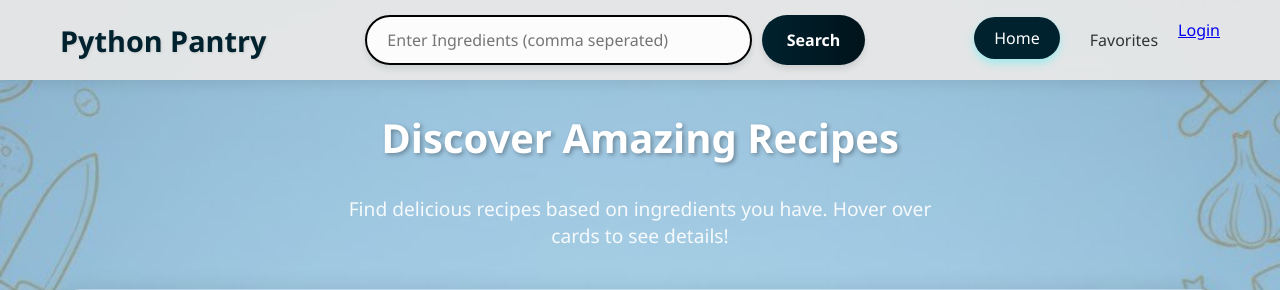
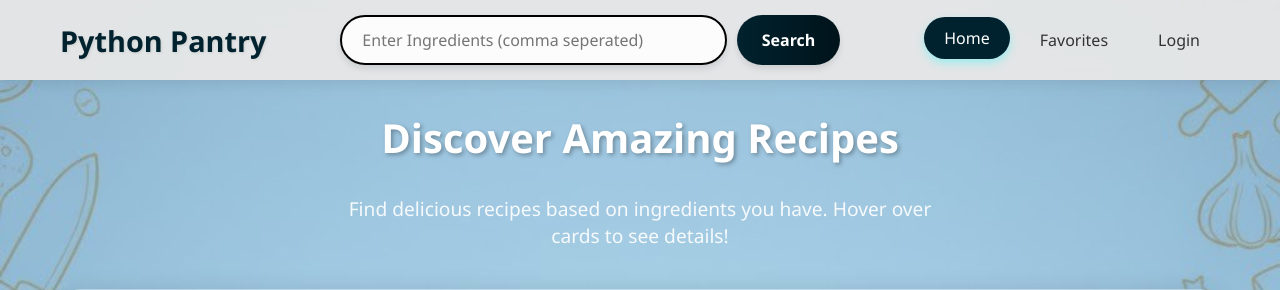
Before and after one commit to Gabberz320/Python_pantry, a Flask app: page / in a window 1280 px wide. Shown: the top 290 px of the page. Run offline with Flask 3, Linux system fonts and the light colour scheme.

Commit message:
Fixing Buttons and removing mock favorites

```diff
--- a/templates/index.html
+++ b/templates/index.html
@@ -22,7 +22,7 @@
             <div class="nav-links">
                 <a href="#" class="nav-link active" data-section="home">Home</a>
                 <a href="#" class="nav-link" data-section="favorites">Favorites</a>
-                <a href="{{ url_for('userlogin') }}" class="btn">Login</a>
+                <a href="{{ url_for('userlogin') }}" class="nav-link" data-section="Login">Login</a>
 
 
 
@@ -144,7 +144,7 @@
         ];
 
         // User favorites
-        let userFavorites = JSON.parse(localStorage.getItem('recipeFavorites')) || mockFavorites;
+        let userFavorites = JSON.parse(localStorage.getItem('recipeFavorites')) || [];
 
         // Currently displayed recipes (either API results or mock)
         let displayedRecipes = [...mockRecipes];
```
